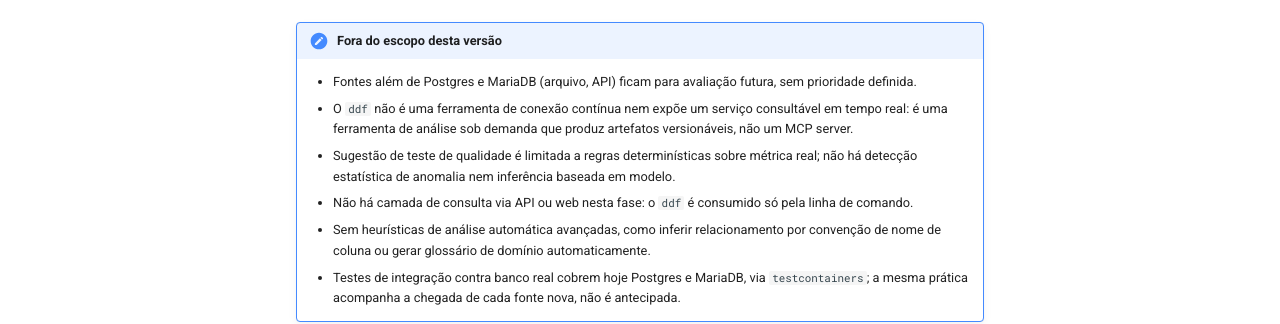
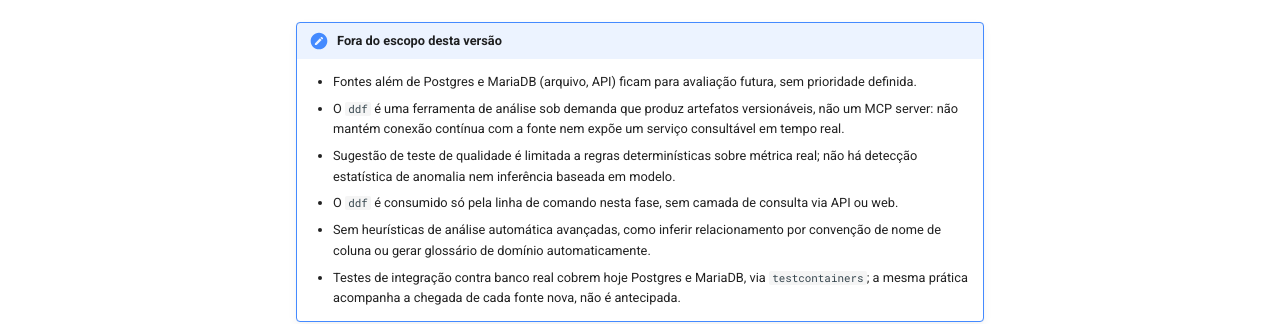
Before and after one commit to ThiagoLimaC/ddf, an MkDocs documentation site: the page built from site_docs/notas-da-versao.md, in a window 1280 px wide and 1150 px high. Shown: the part 760-1084 px from the top of the window. Built offline with MkDocs 1.6.1 and Material for MkDocs 9.7.7, drawn with Linux system fonts in a browser that asks for light colours; comment, search, counter and statistics services are not loaded.

Commit message:
docs(site_docs): atualiza arquitetura/ para refletir pipeline/ pós-#154 e reescreve prosa

```diff
--- a/site_docs/notas-da-versao.md
+++ b/site_docs/notas-da-versao.md
@@ -24,13 +24,13 @@ reexecuções.
 !!! note "Fora do escopo desta versão"
     - Fontes além de Postgres e MariaDB (arquivo, API) ficam para avaliação futura, sem
       prioridade definida.
-    - O `ddf` não é uma ferramenta de conexão contínua nem expõe um serviço consultável em
-      tempo real: é uma ferramenta de análise sob demanda que produz artefatos
-      versionáveis, não um MCP server.
+    - O `ddf` é uma ferramenta de análise sob demanda que produz artefatos versionáveis,
+      não um MCP server: não mantém conexão contínua com a fonte nem expõe um serviço
+      consultável em tempo real.
     - Sugestão de teste de qualidade é limitada a regras determinísticas sobre métrica
       real; não há detecção estatística de anomalia nem inferência baseada em modelo.
-    - Não há camada de consulta via API ou web nesta fase: o `ddf` é consumido só pela
-      linha de comando.
+    - O `ddf` é consumido só pela linha de comando nesta fase, sem camada de consulta via
+      API ou web.
     - Sem heurísticas de análise automática avançadas, como inferir relacionamento por
       convenção de nome de coluna ou gerar glossário de domínio automaticamente.
     - Testes de integração contra banco real cobrem hoje Postgres e MariaDB, via
```
Also changed, not shown: site_docs/extensao.md (+2 -2 lines), site_docs/guia/amostragem.md (+3 -3 lines), site_docs/guia/analisadores.md (+2 -2 lines), site_docs/guia/curadoria.md (+2 -2 lines).
